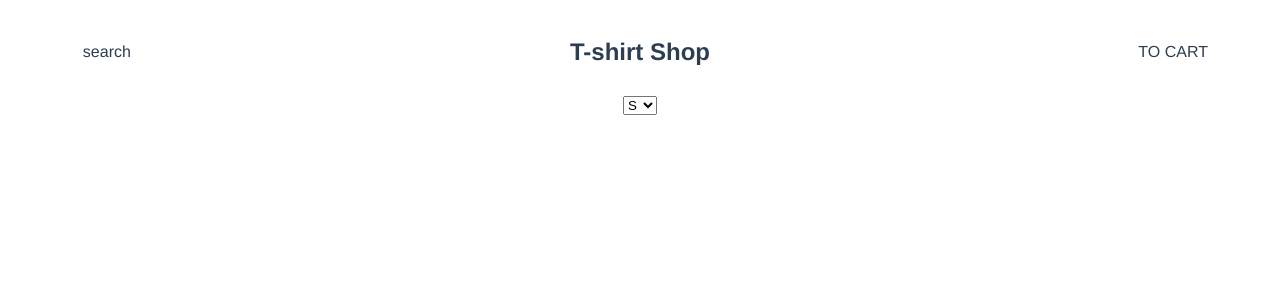
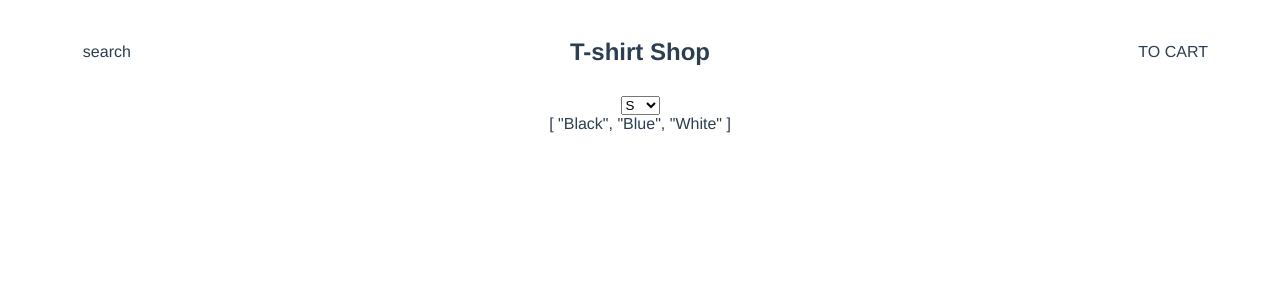
Before and after one commit to jenseneducation-viktor-rizk/TDD-webshop-grupp-5, a Vue app: page /product in a window 1280 px wide. Shown: the top 300 px of the page. Built offline with nearby package versions, Linux system fonts and the light colour scheme.

Commit message:
some tests are still in WiP stage

```diff
--- /dev/null
+++ b/src/components/Color.vue
@@ -0,0 +1,17 @@
+<template>
+  <div class="color">
+      {{ color }}
+  </div>
+</template>
+
+<script>
+export default {
+    props: {
+        color: String
+    }
+}
+</script>
+
+<style>
+
+</style>
--- a/src/components/Nav.vue
+++ b/src/components/Nav.vue
@@ -2,7 +2,7 @@
   <div id="nav">
     <p>search</p>
     <Logo @clicked="toHomePage" />
-    <CartButton @clicked="$emit('cart-btn-clicked')"/>
+    <CartButton @clicked="$emit('cart-btn-clicked')" />
   </div>
 </template>
 
--- a/src/store/index.js
+++ b/src/store/index.js
@@ -13,7 +13,7 @@ export default new Vuex.Store({
           "https://www.google.com/url?sa=i&url=https%3A%2F%2Fdistributor.golding.eu%2Ft-shirt%2F120137--kariban-t-shirt-forest-green-2xl-ka356fo-5&psig=AOvVaw0i3eTjcnXkaIv4sLgV32mZ&ust=1599286778755000&source=images&cd=vfe&ved=0CAIQjRxqFwoTCNjD19TtzusCFQAAAAAdAAAAABAK",
         price: 150,
         sizes: ["S", "M", "L"],
-        color: ["Black", "Blue", "White"]
+        color: "Black"
       },
       {
         id: 2,
@@ -21,7 +21,7 @@ export default new Vuex.Store({
         image:
           "https://www.google.com/url?sa=i&url=https%3A%2F%2Fdistributor.golding.eu%2Ft-shirt%2F120137--kariban-t-shirt-forest-green-2xl-ka356fo-5&psig=AOvVaw0i3eTjcnXkaIv4sLgV32mZ&ust=1599286778755000&source=images&cd=vfe&ved=0CAIQjRxqFwoTCNjD19TtzusCFQAAAAAdAAAAABAK",
         price: 150,
-        sizes: ["S", "M", "L"],
+        sizes: ["S", "M", "L", "XL"],
         color: ["Black", "Blue", "White"]
       },
       {
--- a/src/views/Product.vue
+++ b/src/views/Product.vue
@@ -1,7 +1,8 @@
 <template>
   <div class="product">
     <Nav />
-    <Size :myProduct="products[this.myId]"/>
+    <Size :myProduct="products[this.myId]" />
+    <Color :color="products[this.myId].color" />
   </div>
 </template>
 
@@ -9,14 +10,15 @@
 <script>
 import Nav from '@/components/Nav.vue'
 import Size from '@/components/Size.vue'
+import Color from '@/components/Color.vue'
 import { mapGetters } from 'vuex'
 
 export default {
   data(){return{
-    myId: 2
+    myId: 1
   }},
   components: {
-    Nav, Size
+    Nav, Size, Color
   },
   computed: {
     ...mapGetters(["products"]),
```
Also changed, not shown: 1 other file (tests, documents, lock files or other folders).
